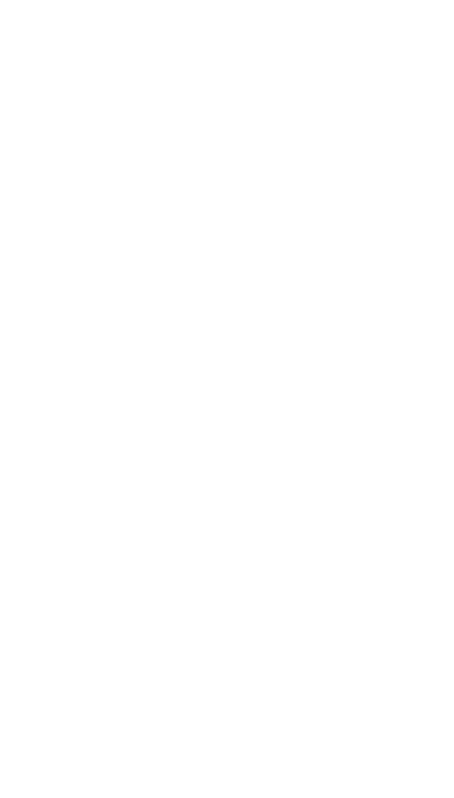
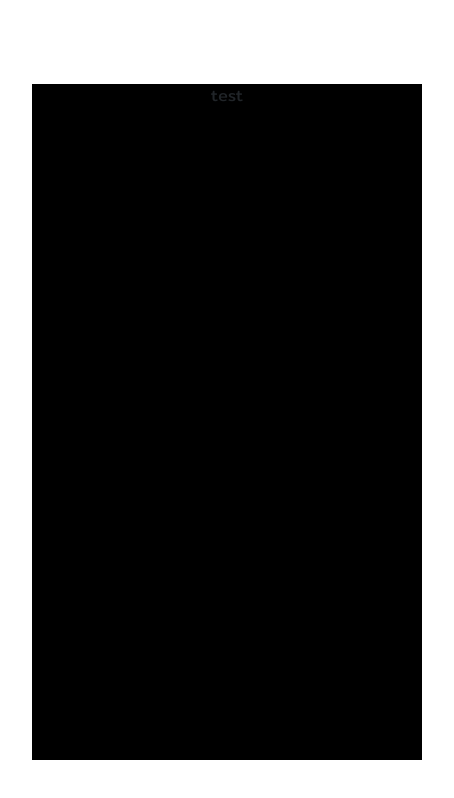
Before and after one commit to Gard-G/selfroom-booking, a React (Vite) app in the folder client/: page /testapp in a window 390 px wide. Before the commit this address had no page. Shown: the top 798 px of the page, 454 px wide, since content can reach past the window. Built offline with nearby package versions, Linux system fonts and the light colour scheme.

Commit message:
UI UPDATE

```diff
--- a/client/src/App.css
+++ b/client/src/App.css
@@ -40,3 +40,48 @@
 .read-the-docs {
   color: #888;
 }
+
+.test-con{
+
+  align-self: center;
+  background-color: black;
+  width: 50vw;
+  max-width: 100vw;
+  height: 80vh;
+}
+@media (max-width: 768px) {
+  .test-con {
+    align-self: center;
+     /* Adjust height for small screens */
+    width: 100vw; /* Full width on small screens */
+
+  }
+}
+
+.card-container {
+  width: 50vw;
+  max-width: 100vw; /* Ensure it takes full width by default */
+  margin: 0 auto;
+  margin-top: 50px;
+  padding: 20px;
+     /* Include padding in width calculation */
+}
+
+/* Medium devices (tablets, 768px and up) */
+@media (max-width: 768px) {
+  .card-container {
+    width: 80vw; /* Adjust width for small screens */
+    padding: 30px;   /* Increase padding */
+  }
+}
+
+.calenda-size{
+  width: 70vw;
+  height: 70vh;
+}
+@media (max-width: 768px) {
+  .calenda-size {
+    width: 80vw; /* Adjust width for small screens */
+   /* Increase padding */
+  }
+}
--- a/client/src/App.jsx
+++ b/client/src/App.jsx
@@ -16,6 +16,7 @@ function CustomToolbar(props) {
   };
 
   return (
+    <div className=''>
     <div className="rbc-toolbar">
       <span className="rbc-btn-group">
         {/* Custom Previous Button */}
@@ -51,6 +52,7 @@ function CustomToolbar(props) {
         <button type="button" style={{ backgroundColor: '#007bff', color: '#fff' }} onClick={() => goToView('day')}>Day</button>
         <button type="button" style={{ backgroundColor: '#007bff', color: '#fff' }} onClick={() => goToView('agenda')}>Agenda</button>
       </span>
+    </div>
     </div>
   );
 }
@@ -192,13 +194,13 @@ function App() {
 
         <div className="row">
           <div className="col-12">
-            <Calendar
+            <Calendar className='calenda-size'
               localizer={localizer}
               events={filteredEvents} // Use filtered events based on selected center
               startAccessor="start"
               endAccessor="end"
               titleAccessor="title"
-              style={{ height: '70vh', width: '140vh', maxWidth: '100%' }} // Responsive calendar size
+
               eventPropGetter={eventStyleGetter} // Apply custom styles to events
               components={{
                 toolbar: CustomToolbar // Use the custom toolbar component
--- a/client/src/ApprovePage.jsx
+++ b/client/src/ApprovePage.jsx
@@ -59,9 +59,9 @@ const ApprovePage = () => {
       <div className="container ">
         <h1>Approve Bookings</h1>
         <div className="table-responsive">
-          <table className='table table-bordered table-striped'>
-            <thead className='table-dark'>
-              <tr>
+          <table className='table table-bordered '>
+            <thead className='table-primary '>
+              <tr style={{fontSize: '20px'}}>
                 <th>Name</th>
                 <th>Date</th>
                 <th>ชื่อห้อง</th>
--- a/client/src/BookingPage.jsx
+++ b/client/src/BookingPage.jsx
@@ -94,7 +94,7 @@ const BookingPage = () => {
   return (
     <div className='container'>
       <Navbar />
-      <div className="container card p-5 my-5 bg-dark text-white rounded" style={{ marginTop: '20px' }}>
+      <div className="card card-container bg-dark text-white rounded" >
         <div className="card-header">
           <h2>จองห้อง {selectedCenter}</h2> {/* Display the selected center */}
         </div>
--- a/client/src/main.jsx
+++ b/client/src/main.jsx
@@ -13,6 +13,7 @@ import 'bootstrap/dist/css/bootstrap.min.css';
 import 'bootstrap/dist/js/bootstrap.bundle.min.js';
 import UserManagement from './UManage';
 import SelectCenterPage from './SelectCenterPage';
+import Testapp from './test';
 const root = ReactDOM.createRoot(document.getElementById('root'));
 
 
@@ -28,6 +29,7 @@ root.render(
         <Route path="/add-rooms" element={<AddRoomPage />} />
         <Route path="/User-Manage" element={<UserManagement />} />
         <Route path="/SelectCenter" element={<SelectCenterPage />} />
+        <Route path="/testapp" element={<Testapp />} />
       </Routes>
     </Router>
   </React.StrictMode>
--- /dev/null
+++ b/client/src/test.jsx
@@ -0,0 +1,6 @@
+function Testapp() {
+    return(
+    <div className="test-con">test</div>
+    );
+}
+export default Testapp;
```
